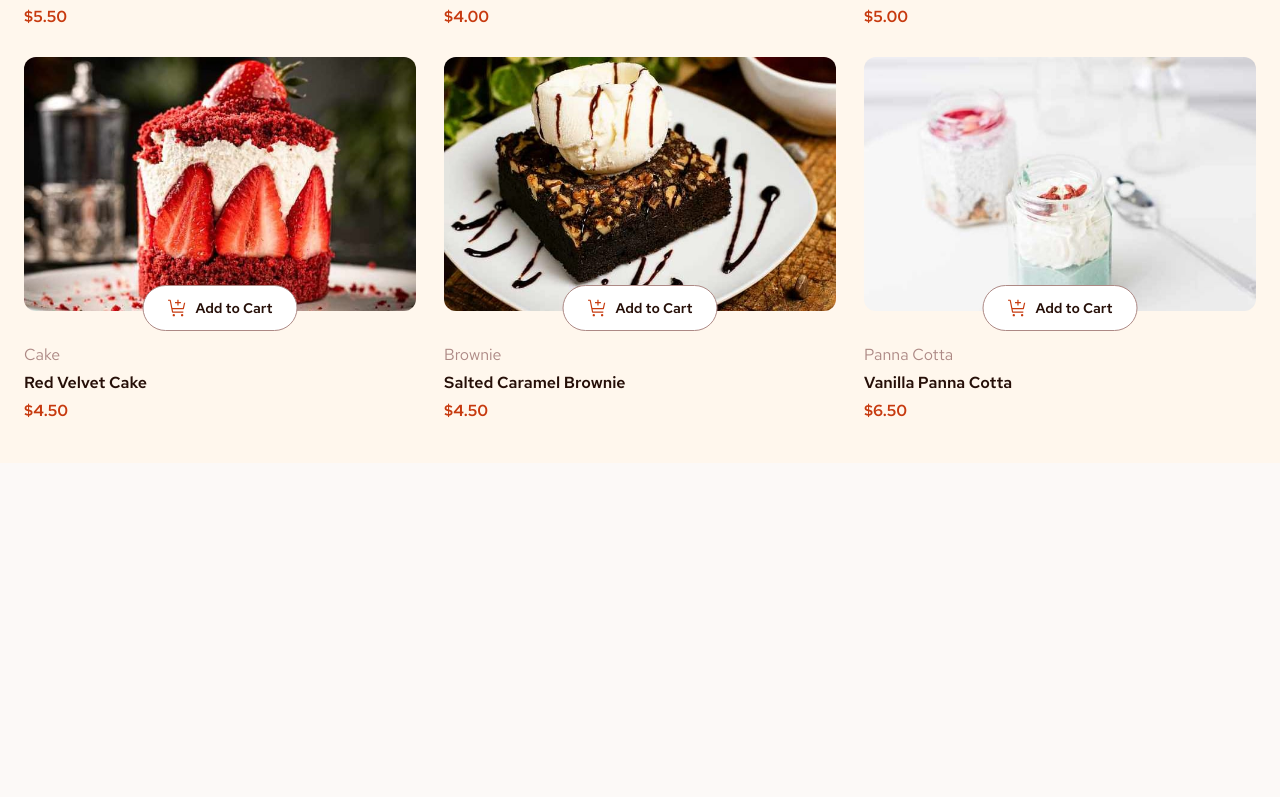
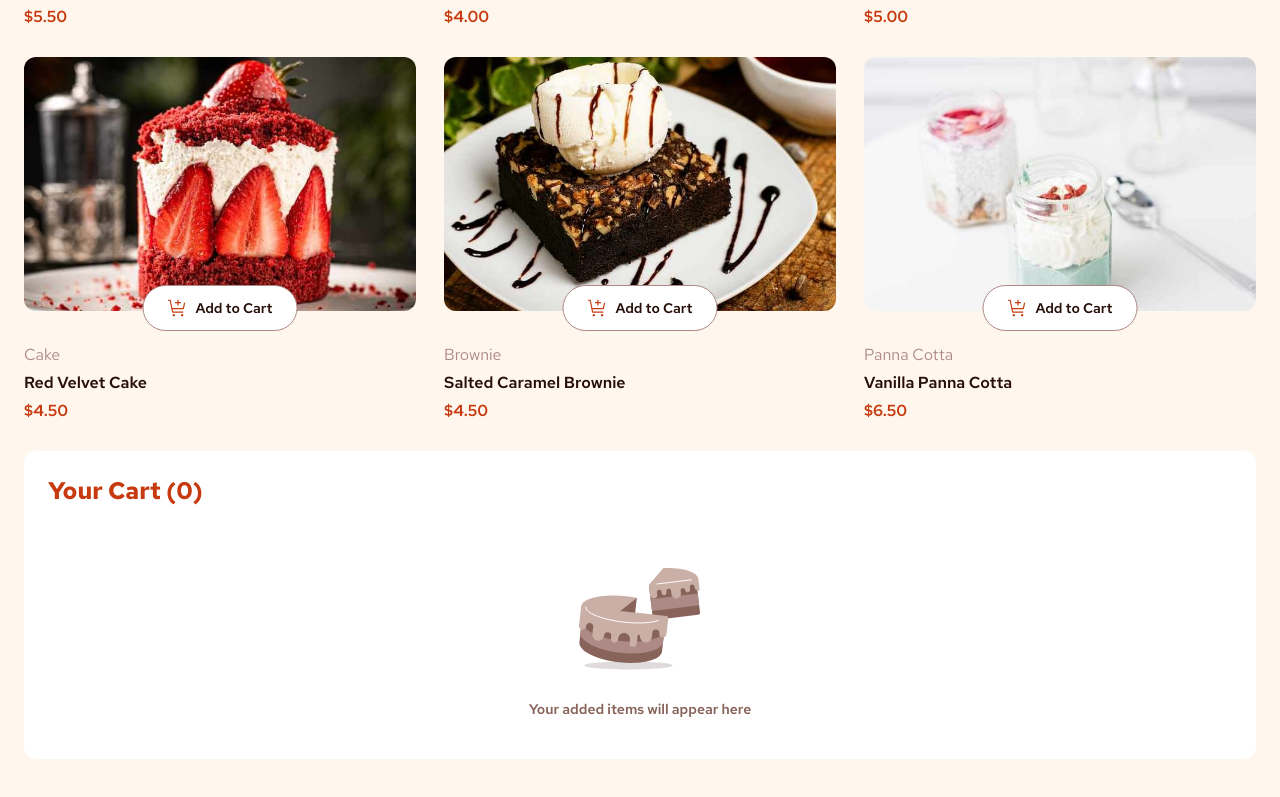
Before and after one commit to DiegoR434/desserts-frontend, a React (Vite) app: page / in a window 1280 px wide. Shown: the part 843-1640 px from the top of the page. Before the commit the page ends 1306 px from the top, so only its background shows below. Built offline with nearby package versions, Linux system fonts and the light colour scheme.

Commit message:
✨implementar carrito visual

```diff
--- a/src/App.tsx
+++ b/src/App.tsx
@@ -1,3 +1,4 @@
+import CartDrawer from "./components/CartDrawer"
 import ProductCard from "./components/ProductCard"
 import { products } from "./data/products"
 
@@ -6,10 +7,13 @@ function App() {
 
   return (
     <main className="min-h-screen bg-orange-50 px-6 py-10">
-      <div className="mx-auto max-w-7xl">
-        <h1 className="mb-8 text-4xl font-bold text-rose-900">
+
+      <h1 className="mb-8 text-4xl font-bold text-rose-900">
           Desserts
-        </h1>
+      </h1>
+
+      <div
+      className="mx-auto grid max-w-7xl grid-cols-1 gap-7 min-[1440px]:grid-cols-[minmax(0,1fr)_320px]">
 
         <section
           className="grid grid-cols-1 gap-7 md:grid-cols-2 lg:grid-cols-3"
@@ -22,7 +26,9 @@ function App() {
             />
           ))}
         </section>
+        <CartDrawer />
       </div>
+
     </main>
   )
 }
--- /dev/null
+++ b/src/components/CartDrawer.tsx
@@ -0,0 +1,23 @@
+function CartDrawer(){
+    return (
+    <div className="rounded-xl bg-white p-6 self-start">
+      <h2 className="mb-8 text-2xl font-bold text-red">
+        Your Cart (0)
+      </h2>
+
+      <div className="flex flex-col items-center gap-4 py-4">
+        <img
+          src="/assets/images/illustration-empty-cart.svg"
+          alt=""
+          className="w-32"
+        />
+
+        <p className="text-center text-sm font-semibold text-rose-500">
+          Your added items will appear here
+        </p>
+      </div>
+    </div>
+    );
+}
+
+export default CartDrawer
```
